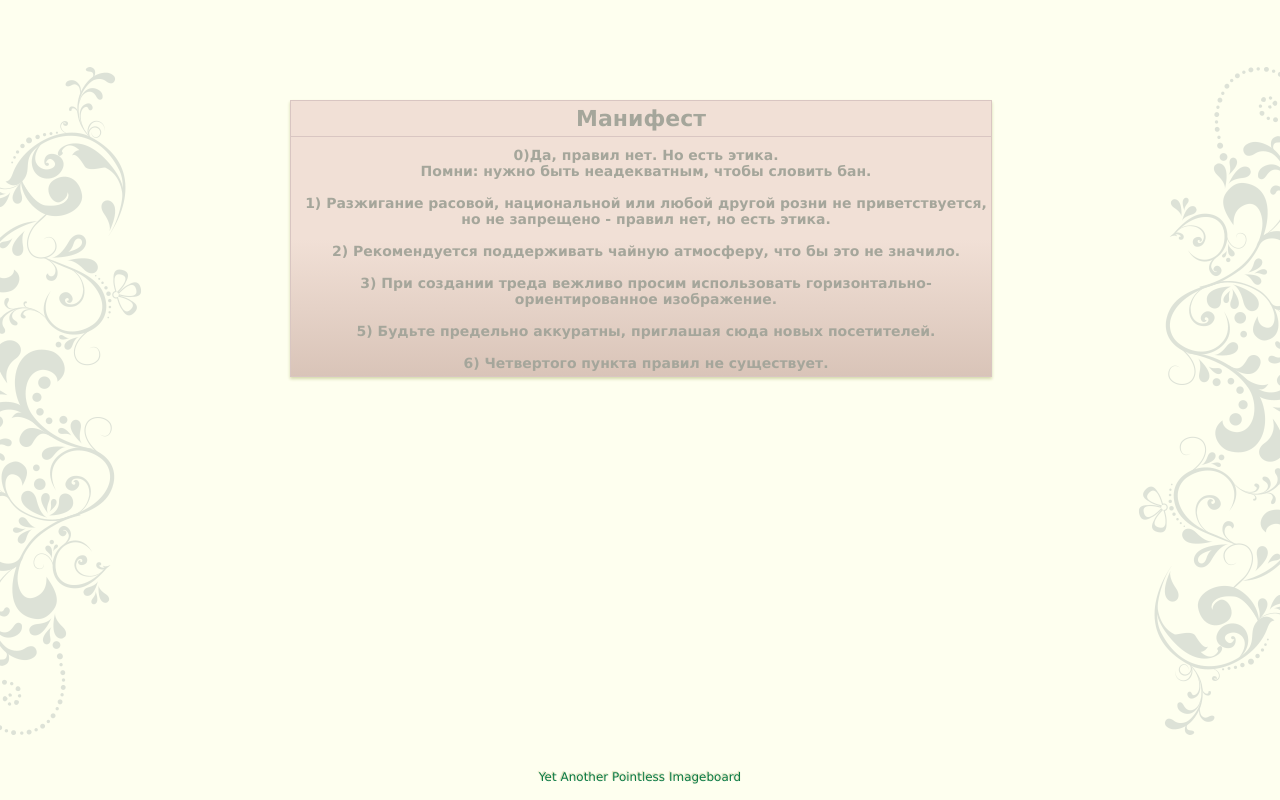
After one commit to Altai-man/Kasatou-sources, a Django app: template templates/other.html in a window 1280 px wide. The commit adds this page. Run offline with Django 3.2, Linux system fonts and the light colour scheme; the template is opened without the code that fills it, so the values that code supplies are empty; parts of the project's set-up code (start-up, migrations or seed data) failed here and were passed over.

Commit message:
Updates.

```diff
--- a/Layers/static/main.css
+++ b/Layers/static/main.css
@@ -669,3 +669,7 @@ span.post_link:hover {
 .link_to_content {
     width: 20px; /* Small number, because div should be short to be like a link in size. */
 }
+
+.rules {
+    padding-top: 100px;
+}
--- /dev/null
+++ b/templates/other.html
@@ -0,0 +1,33 @@
+<!DOCTYPE html>
+{% load i18n %}
+{% autoescape off %}
+<html>
+  <head>
+    <title>Kasatou</title>
+    <link rel="stylesheet" type="text/css" href="/static/main.css">
+    <link rel="stylesheet" type="text/css" href="/static/wakaba.css">
+    <meta http-equiv="Content-Type" content="text/html; charset=utf-8">
+  </head>
+  <body>
+    <section id="wrapper">
+      <div id="index-content" class="rules">
+        <div class="indexbox">
+          <p class="title" align="center">Манифест</p>
+          <div id="etitle" class="title">
+            0)Да, правил нет. Но есть этика. <br>Помни: нужно быть неадекватным, чтобы словить бан.<br><br>
+            1) Разжигание расовой, национальной или любой другой розни не приветствуется, но не запрещено - правил нет, но есть этика.<br><br>
+            2) Рекомендуется поддерживать чайную атмосферу, что бы это не значило.<br><br>
+            3) При создании треда вежливо просим использовать горизонтально-ориентированное изображение.<br><br>
+            5) Будьте предельно аккуратны, приглашая сюда новых посетителей.<br><br>
+            6) Четвертого пункта правил не существует.
+          </div>
+        </div>
+      </div>
+      <footer>
+        <div id="slogan">Yet Another Pointless Imageboard</div>
+      </footer>
+    </section>
+  </body>
+
+</html>
+{% endautoescape %}
```
